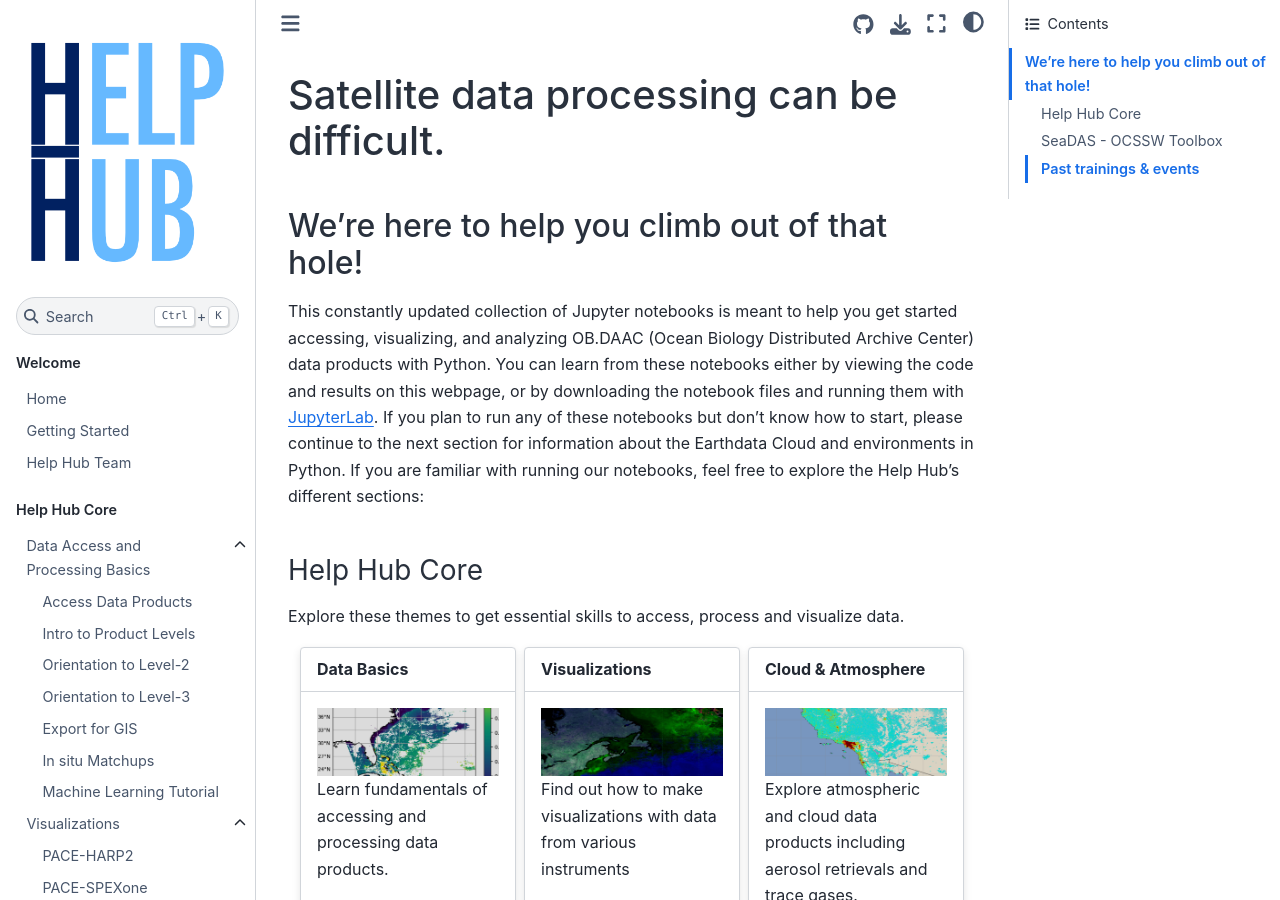
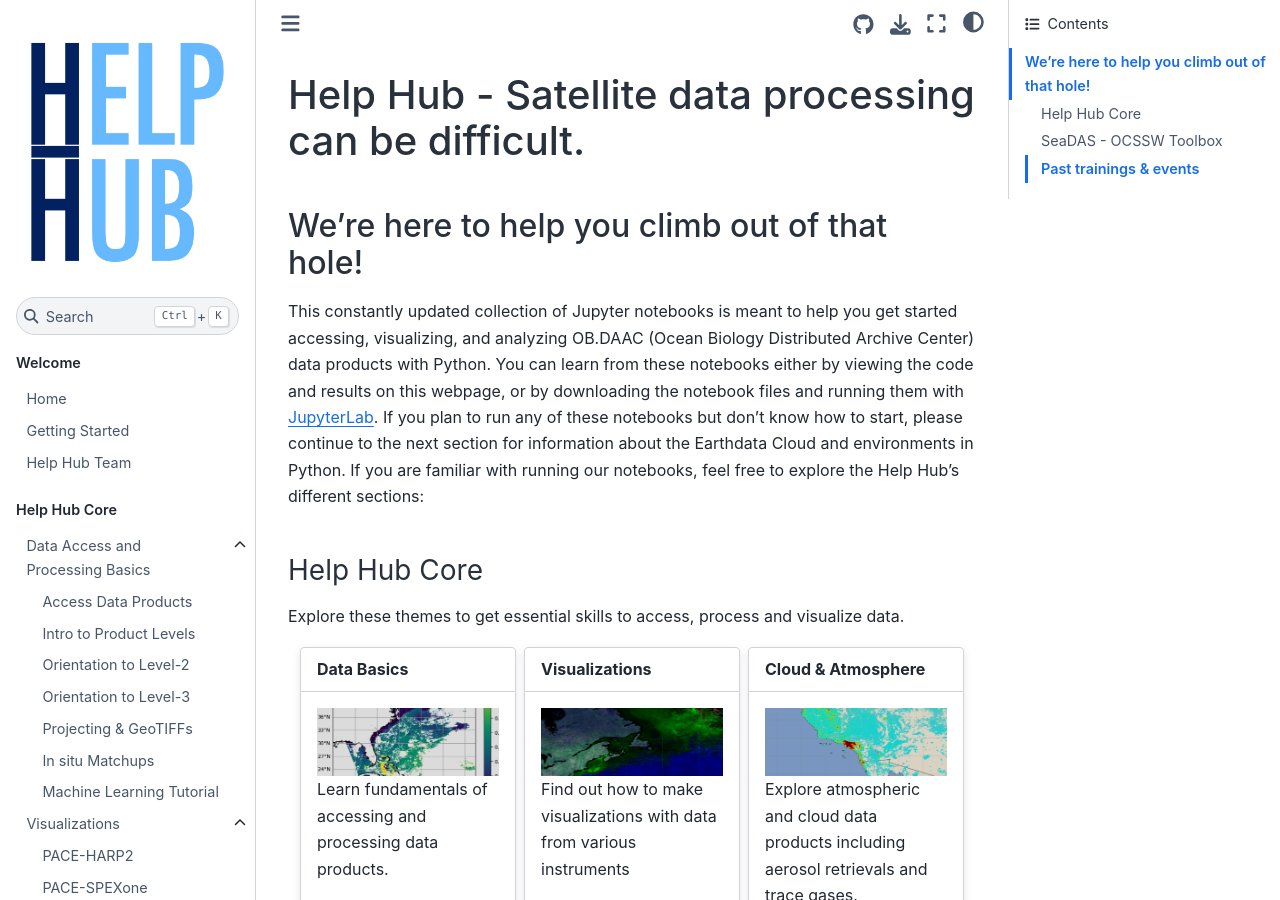
Before and after one commit to nasa/oceandata-notebooks, a Jupyter Book: the page built from docs/index.md, in a window 1280 px wide and 900 px high. Built offline with Jupyter Book 1.0.4 settings and Sphinx 7.4.7 and the Sphinx Book theme 1.1.4, drawn with Linux system fonts in a browser that asks for light colours; some of the changed text lies outside the part shown.

Commit message:
Updated titles
Changed Land tutorial and home page titles.

```diff
--- a/docs/_toc.yml
+++ b/docs/_toc.yml
@@ -23,7 +23,7 @@ parts:
           - file: notebooks/modis/modis_explore_l3
             title: Orientation to Level-3
           - file: notebooks/oci/oci_grid_match
-            title: Export for GIS
+            title: Projecting & GeoTIFFs
           - file: notebooks/hackweek/satellite_insitu_matchups.md
             title: In situ Matchups
           - file: notebooks/oci/ml_cloud_mask
@@ -93,7 +93,7 @@ parts:
           - url: https://www.us-ocb.org/pace-mission-training-activity/
             title: PACE Training Lectures 2022
           - url: https://seadas.gsfc.nasa.gov/tutorials/seadas101/
-            title: OCSSW and SeaDAS 101
+            title: OCSSW & SeaDAS 101
 
   - caption: Reference
     chapters:
--- a/docs/index.md
+++ b/docs/index.md
@@ -1,4 +1,4 @@
-# Satellite data processing can be difficult.
+# Help Hub - Satellite data processing can be difficult.
 
 ## We're here to help you climb out of that hole!
 
```
